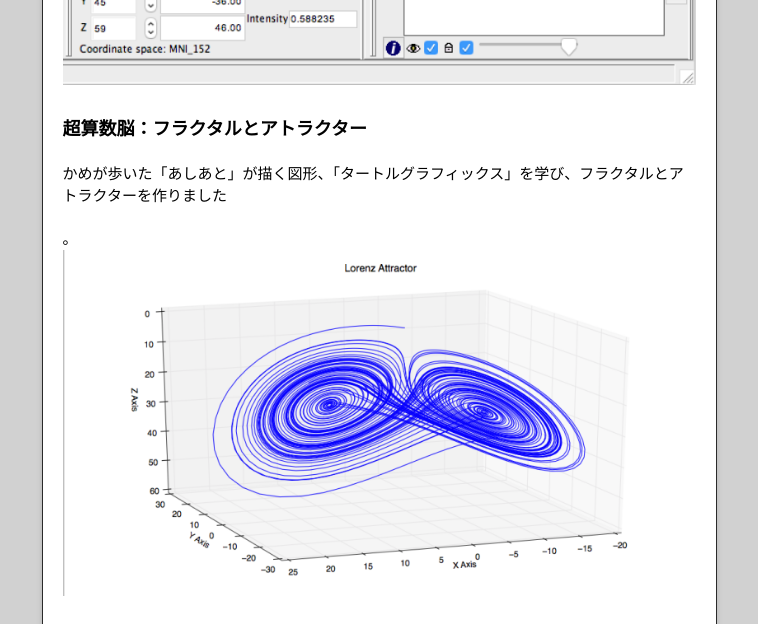
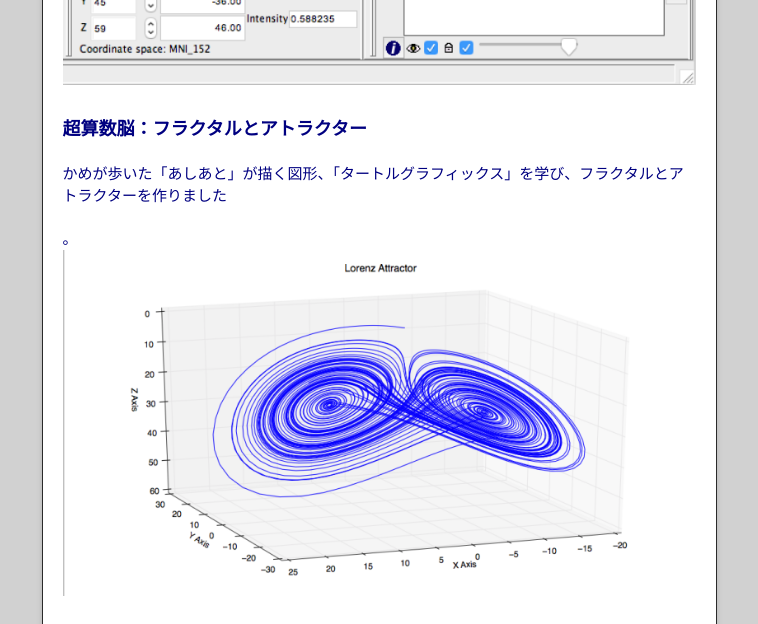
Before and after one commit to k-sato-17pa/web, a plain HTML site: page index.html in a window 1280 px wide. Shown: the part 2730-3354 px from the top of the page, without its empty margins (261-1019 px from the left). Drawn offline with nearby package versions, Linux system fonts and the light colour scheme.

Commit message:
Update index.html

```diff
--- a/index.html
+++ b/index.html
@@ -108,7 +108,7 @@
   <img src="images/img002.png" />
 </div>
 
-<h4><FONT color="#000080"></FONT>超算数脳：フラクタルとアトラクター</h4>
+<h4><FONT color="#000080">超算数脳：フラクタルとアトラクター</FNT></h4>
 <p>かめが歩いた「あしあと」が描く図形、「タートルグラフィックス」を学び、フラクタルとアトラクターを作りました</p>。
 <div class="images">
   <img src="images/img003.png" />
```
